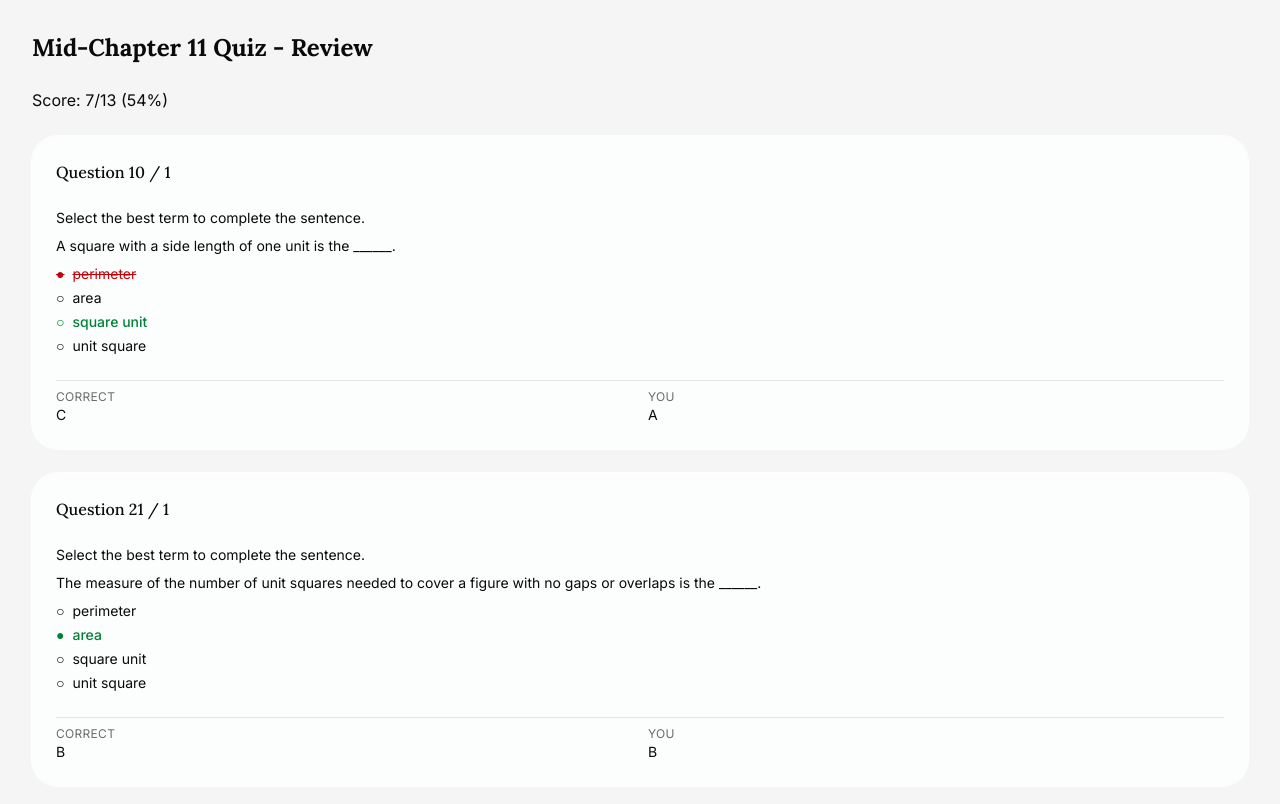
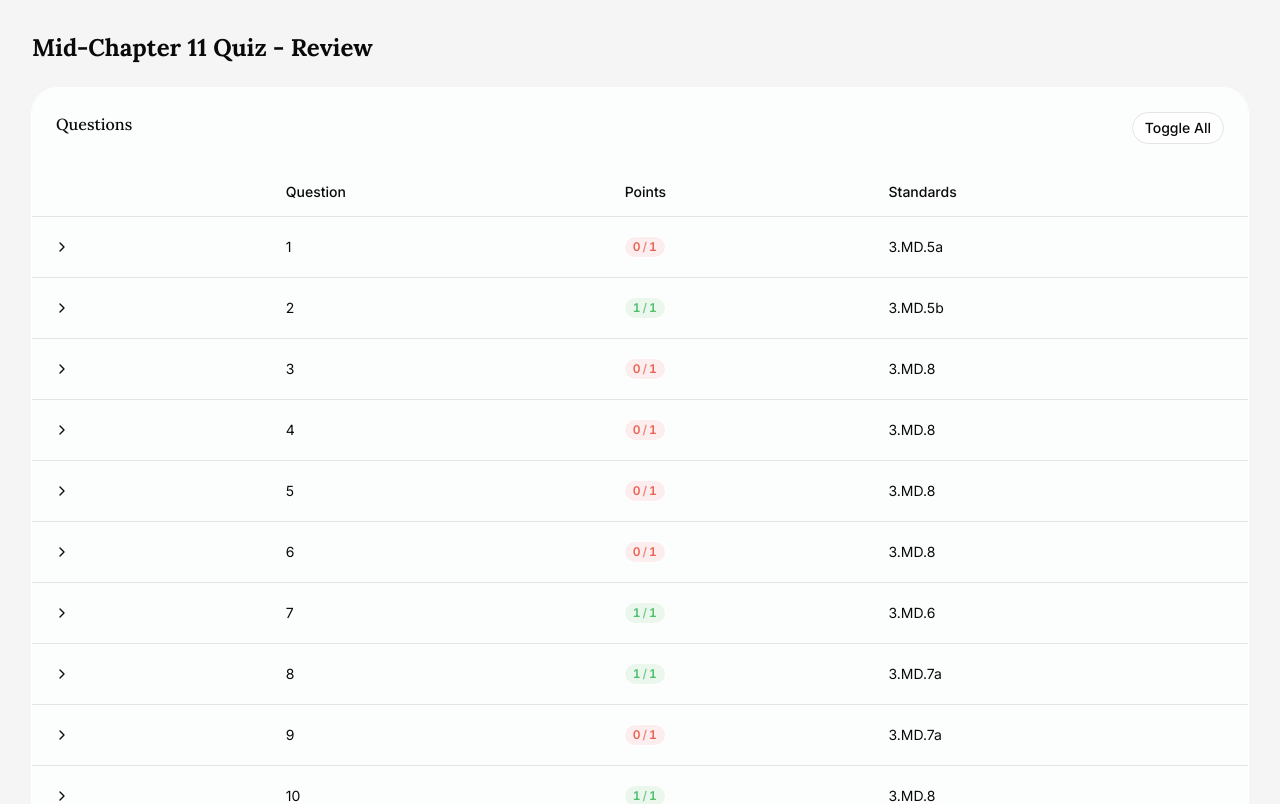
Before and after one commit to trafnar/space-outer, a Next.js app: page /tests/mid-chapter-11 in a window 1280 px wide. Shown: the top 804 px of the page. Built offline with nearby package versions, Linux system fonts and the light colour scheme.

Commit message:
added a table to contain the questions, with expandable rows

```diff
--- a/package.json
+++ b/package.json
@@ -13,6 +13,7 @@
     "@tabler/icons-react": "^3.41.1",
     "class-variance-authority": "^0.7.1",
     "clsx": "^2.1.1",
+    "motion": "^12.38.0",
     "next": "16.2.4",
     "react": "19.2.4",
     "react-dom": "19.2.4",
--- a/src/app/globals.css
+++ b/src/app/globals.css
@@ -49,6 +49,9 @@
 
 body {
   font-family: var(--font-inter);
+}
+button {
+  cursor: pointer;
 }
 
 :root {
--- a/src/app/layout.tsx
+++ b/src/app/layout.tsx
@@ -2,6 +2,7 @@ import type { Metadata } from "next";
 import { Inter, Lora } from "next/font/google";
 import "./globals.css";
 import { cn } from "@/lib/utils";
+import { MotionProvider } from "@/components/motion-provider";
 
 const loraHeading = Lora({ subsets: ["latin"], variable: "--font-heading" });
 
@@ -30,7 +31,9 @@ export default function RootLayout({
         loraHeading.variable,
       )}
     >
-      <body className="bg-muted min-h-full flex flex-col p-8">{children}</body>
+      <body className="bg-muted min-h-full flex flex-col p-8">
+        <MotionProvider>{children}</MotionProvider>
+      </body>
     </html>
   );
 }
--- a/src/app/tests/[slug]/test-view-client.tsx
+++ b/src/app/tests/[slug]/test-view-client.tsx
@@ -1,6 +1,7 @@
 "use client";
 
 import { QuestionCard } from "@/components/QuestionCard";
+import { QuestionTable } from "@/components/QuestionTable";
 import type { Manifest, Question } from "@/data/types";
 
 export function TestViewClient({
@@ -16,14 +17,17 @@ export function TestViewClient({
         <h1 className="text-2xl font-heading font-bold">{manifest.title}</h1>
       </header>
 
-      <div>
+      <QuestionTable questions={questions} />
+
+      {/* <div>
         Score: {manifest.score.earned}/{manifest.score.possible} (
         {manifest.score.percent}%)
       </div>
 
+
       {questions.map((q) => (
         <QuestionCard key={q.n} question={q} />
-      ))}
+      ))} */}
     </div>
   );
 }
--- a/src/components/QuestionCard.tsx
+++ b/src/components/QuestionCard.tsx
@@ -5,27 +5,11 @@ import {
   CardHeader,
   CardTitle,
 } from "@/components/ui/card";
-import type {
-  Block,
-  Choice,
-  Inline,
-  Question,
-  Response,
-} from "@/data/types";
+import type { Block, Choice, Inline, Question, Response } from "@/data/types";
 
 export function QuestionCard({ question }: { question: Question }) {
   return (
-    <Card>
-      <CardHeader className="flex justify-between">
-        <CardTitle>
-          Question {question.n}
-          <span>
-            {question.points.earned} / {question.points.possible}
-          </span>
-        </CardTitle>
-      </CardHeader>
-
-      <CardContent className="flex flex-col gap-2">
+    <div className="flex flex-col gap-2">
       {question.prompt.map((block, i) => (
         <BlockView
           key={i}
@@ -34,15 +18,7 @@ export function QuestionCard({ question }: { question: Question }) {
           correct={question.correct}
         />
       ))}
-      </CardContent>
-
-      <CardFooter>
-        <ResponseSummary
-          correct={question.correct}
-          user={question.userResponse}
-        />
-      </CardFooter>
-    </Card>
+    </div>
   );
 }
 
--- /dev/null
+++ b/src/components/QuestionTable.tsx
@@ -0,0 +1,155 @@
+"use client";
+
+import {
+  Table,
+  TableBody,
+  TableCell,
+  TableHead,
+  TableHeader,
+  TableRow,
+} from "@/components/ui/table";
+import type { Question } from "@/data/types";
+import {
+  Card,
+  CardAction,
+  CardContent,
+  CardHeader,
+  CardTitle,
+} from "./ui/card";
+import { QuestionCard } from "./QuestionCard";
+import React, { useState } from "react";
+import { AnimatePresence, motion } from "motion/react";
+import { cn } from "@/lib/utils";
+import { Button } from "./ui/button";
+import { IconChevronRight } from "@tabler/icons-react";
+
+export function QuestionTable({ questions }: { questions: Question[] }) {
+  const [expandedRowIds, setExpandedRowIds] = useState<Set<number>>(
+    () => new Set(),
+  );
+
+  const toggleRow = (n: number) => {
+    setExpandedRowIds((prev) => {
+      const next = new Set(prev);
+      if (next.has(n)) next.delete(n);
+      else next.add(n);
+      return next;
+    });
+  };
+
+  const toggleAllRows = () => {
+    // if more than half of the rows are expanded, collapse them
+    if (expandedRowIds.size > questions.length / 2) {
+      setExpandedRowIds(new Set());
+    } else {
+      setExpandedRowIds(new Set(questions.map((q) => q.n)));
+    }
+  };
+
+  return (
+    <Card className="px-0">
+      <CardHeader>
+        <CardTitle>Questions</CardTitle>
+        <CardAction>
+          <Button variant="outline" size="sm" onClick={toggleAllRows}>
+            Toggle All
+          </Button>
+        </CardAction>
+      </CardHeader>
+      <CardContent className="p-0">
+        <Table>
+          <TableHeader>
+            <TableRow className="hover:bg-transparent">
+              <TableHead />
+              <TableHead>Question</TableHead>
+              <TableHead>Points</TableHead>
+              <TableHead>Standards</TableHead>
+            </TableRow>
+          </TableHeader>
+          <TableBody>
+            {questions.map((q) => {
+              const correct = q.points.earned === q.points.possible;
+              const isExpanded = expandedRowIds.has(q.n);
+              return (
+                <React.Fragment key={q.n}>
+                  <TableRow
+                    onClick={() => toggleRow(q.n)}
+                    onKeyDown={(e) => {
+                      if (e.key === "Enter" || e.key === " ") {
+                        e.preventDefault();
+                        toggleRow(q.n);
+                      }
+                    }}
+                    role="button"
+                    tabIndex={0}
+                    aria-expanded={isExpanded}
+                    aria-controls={`question-${q.n}-details`}
+                    className={cn(
+                      "cursor-pointer border-b-0 hover:bg-transparent focus-visible:outline-none focus-visible:ring-2 focus-visible:ring-ring",
+                    )}
+                    // data-state={isExpanded ? "selected" : undefined}
+                  >
+                    <TableCell>
+                      <Button variant="ghost" size="icon">
+                        <IconChevronRight
+                          className={cn(
+                            "size-4 transition-transform duration-200 ease-in-out reduce-motion:transition-none",
+                            isExpanded ? "rotate-90" : "",
+                          )}
+                        />
+                      </Button>
+                    </TableCell>
+                    <TableCell>{q.n}</TableCell>
+                    <TableCell>
+                      <div
+                        className={cn(
+                          "rounded-full ring ring-white font-semibold tabular-nums text-xs flex items-center justify-center py-0.5 px-2 max-w-fit",
+                          correct
+                            ? "bg-[#EBF7ED] text-[#4CC06B]"
+                            : "bg-[#FCEDEF] text-[#EC6353]",
+                        )}
+                      >
+                        {q.points.earned}{" "}
+                        <span className="opacity-75 mx-0.5">/</span>
+                        {q.points.possible}
+                      </div>
+                    </TableCell>
+                    <TableCell>{q.standards.join(", ")}</TableCell>
+                  </TableRow>
+                  <TableRow
+                    aria-hidden={!isExpanded}
+                    className="hover:bg-transparent"
+                  >
+                    <TableCell colSpan={4} className="p-0">
+                      <AnimatePresence initial={false}>
+                        {isExpanded && (
+                          <motion.div
+                            key="expanded"
+                            initial={{ height: 0 }}
+                            animate={{ height: "auto" }}
+                            exit={{ height: 0 }}
+                            transition={{ duration: 0.2, ease: "easeInOut" }}
+                            style={{ overflow: "hidden" }}
+                          >
+                            <div
+                              id={`question-${q.n}-details`}
+                              role="region"
+                              aria-label={`Question ${q.n} details`}
+                              className="p-3"
+                            >
+                              <QuestionCard question={q} />
+                            </div>
+                          </motion.div>
+                        )}
+                      </AnimatePresence>
+                    </TableCell>
+                  </TableRow>
+                </React.Fragment>
+              );
+            })}
+          </TableBody>
+        </Table>
+      </CardContent>
+    </Card>
+  );
+}
--- /dev/null
+++ b/src/components/motion-provider.tsx
@@ -0,0 +1,7 @@
+"use client";
+
+import { MotionConfig } from "motion/react";
+
+export function MotionProvider({ children }: { children: React.ReactNode }) {
+  return <MotionConfig reducedMotion="user">{children}</MotionConfig>;
+}
--- /dev/null
+++ b/src/components/ui/table.tsx
@@ -0,0 +1,116 @@
+"use client"
+
+import * as React from "react"
+
+import { cn } from "@/lib/utils"
+
+function Table({ className, ...props }: React.ComponentProps<"table">) {
+  return (
+    <div
+      data-slot="table-container"
+      className="relative w-full overflow-x-auto"
+    >
+      <table
+        data-slot="table"
+        className={cn("w-full caption-bottom text-sm", className)}
+        {...props}
+      />
+    </div>
+  )
+}
+
+function TableHeader({ className, ...props }: React.ComponentProps<"thead">) {
+  return (
+    <thead
+      data-slot="table-header"
+      className={cn("[&_tr]:border-b", className)}
+      {...props}
+    />
+  )
+}
+
+function TableBody({ className, ...props }: React.ComponentProps<"tbody">) {
+  return (
+    <tbody
+      data-slot="table-body"
+      className={cn("[&_tr:last-child]:border-0", className)}
+      {...props}
+    />
+  )
+}
+
+function TableFooter({ className, ...props }: React.ComponentProps<"tfoot">) {
+  return (
+    <tfoot
+      data-slot="table-footer"
+      className={cn(
+        "border-t bg-muted/50 font-medium [&>tr]:last:border-b-0",
+        className
+      )}
+      {...props}
+    />
+  )
+}
+
+function TableRow({ className, ...props }: React.ComponentProps<"tr">) {
+  return (
+    <tr
+      data-slot="table-row"
+      className={cn(
+        "border-b transition-colors hover:bg-muted/50 has-aria-expanded:bg-muted/50 data-[state=selected]:bg-muted",
+        className
+      )}
+      {...props}
+    />
+  )
+}
+
+function TableHead({ className, ...props }: React.ComponentProps<"th">) {
+  return (
+    <th
+      data-slot="table-head"
+      className={cn(
+        "h-12 px-3 text-left align-middle font-medium whitespace-nowrap text-foreground [&:has([role=checkbox])]:pr-0",
+        className
+      )}
+      {...props}
+    />
+  )
+}
+
+function TableCell({ className, ...props }: React.ComponentProps<"td">) {
+  return (
+    <td
+      data-slot="table-cell"
+      className={cn(
+        "p-3 align-middle whitespace-nowrap [&:has([role=checkbox])]:pr-0",
+        className
+      )}
+      {...props}
+    />
+  )
+}
+
+function TableCaption({
+  className,
+  ...props
+}: React.ComponentProps<"caption">) {
+  return (
+    <caption
+      data-slot="table-caption"
+      className={cn("mt-4 text-sm text-muted-foreground", className)}
+      {...props}
+    />
+  )
+}
+
+export {
+  Table,
+  TableHeader,
+  TableBody,
+  TableFooter,
+  TableHead,
+  TableRow,
+  TableCell,
+  TableCaption,
+}
```
Also changed, not shown: 1 other file (tests, documents, lock files or other folders). Lines whose indentation alone changed are shown as unchanged.
